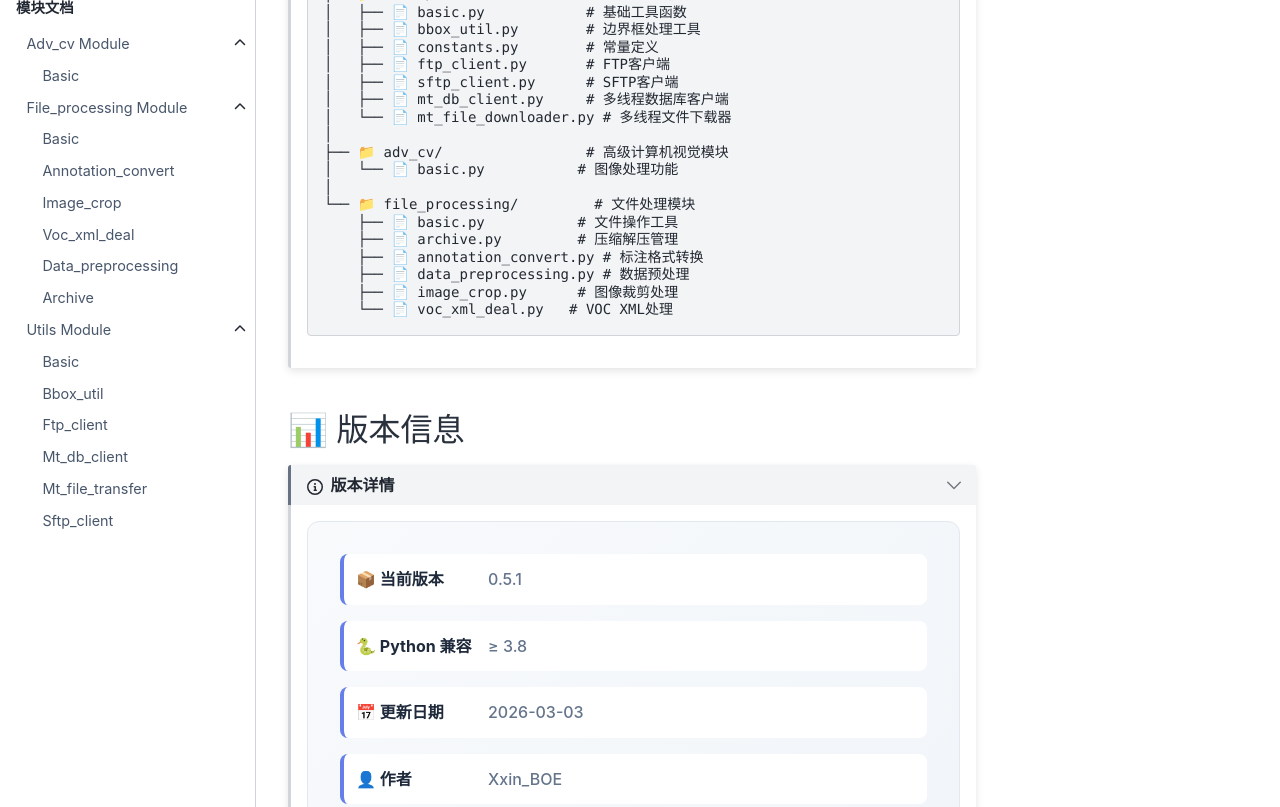
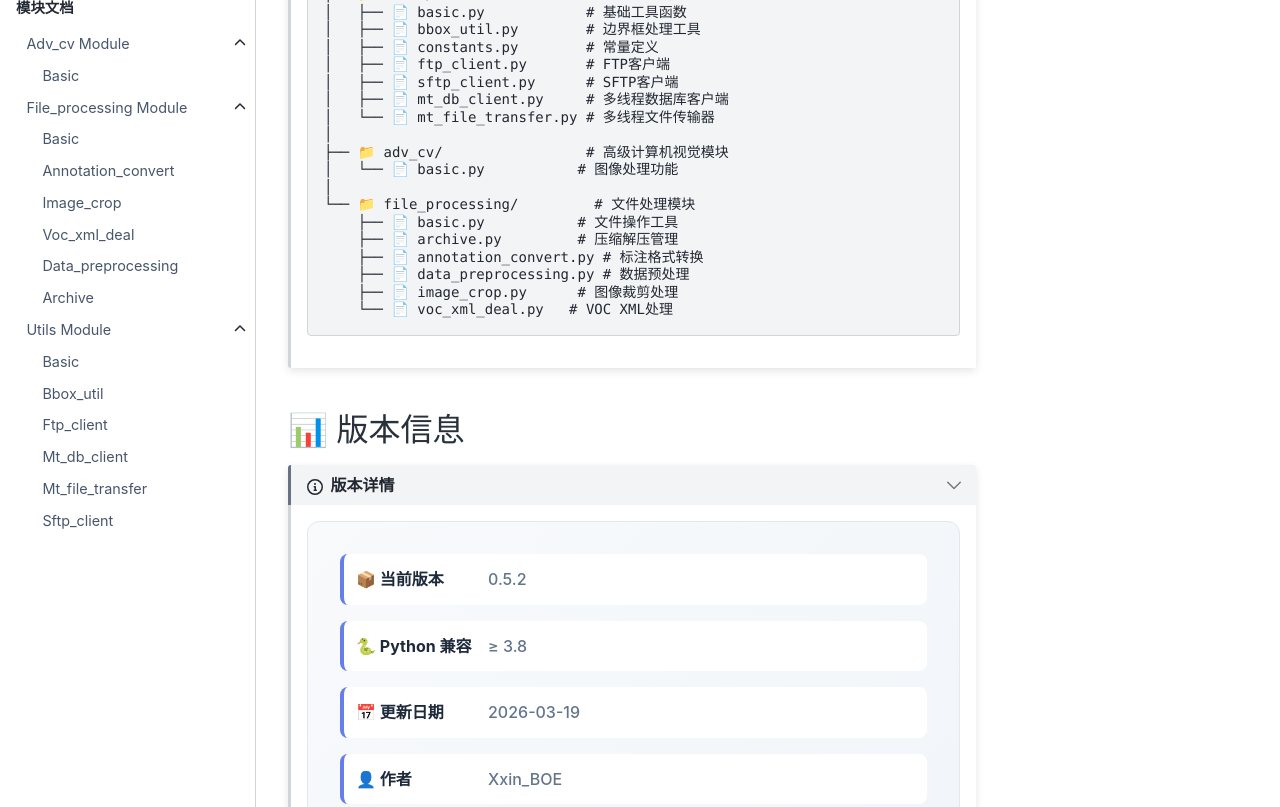
Before and after one commit to Xxin980219/coreXAlgo, a Sphinx documentation site: the page built from source/index.md, in a window 1280 px wide and 1400 px high, scrolled down 1817 px. Shown: the part 344-1151 px from the top of the window. Built offline with Sphinx 7.4.7 and the Sphinx Book theme 1.1.4, drawn with Linux system fonts in a browser that asks for light colours; some of the changed text lies outside the part shown.

Commit message:
update source/index.md.
Signed-off-by: 熊鑫 <916986071@qq.com>

```diff
--- a/source/index.md
+++ b/source/index.md
@@ -2,7 +2,7 @@
 
 <div class="hero-section">
   <div class="hero-content">
-    <div class="hero-badge">🚀 v0.5.1</div>
+    <div class="hero-badge">🚀 v0.5.2</div>
     <h1 class="hero-title">coreXAlgo</h1>
     <p class="hero-subtitle">算法开发工具库</p>
     <p class="hero-description">为算法工程师打造的综合性工具集合，提供高效、可靠的技术支持，显著提升开发效率</p>
@@ -503,7 +503,7 @@
 │   ├── 📄 ftp_client.py       # FTP客户端
 │   ├── 📄 sftp_client.py      # SFTP客户端
 │   ├── 📄 mt_db_client.py     # 多线程数据库客户端
-│   └── 📄 mt_file_downloader.py # 多线程文件下载器
+│   └── 📄 mt_file_transfer.py # 多线程文件传输器
 │
 ├── 📁 adv_cv/                 # 高级计算机视觉模块
 │   └── 📄 basic.py           # 图像处理功能
@@ -527,7 +527,7 @@
 <div class="info-section">
   <div class="info-item">
     <span class="info-label">📦 当前版本</span>
-    <span class="info-value">0.5.1</span>
+    <span class="info-value">0.5.2</span>
   </div>
   <div class="info-item">
     <span class="info-label">🐍 Python 兼容</span>
@@ -535,7 +535,7 @@
   </div>
   <div class="info-item">
     <span class="info-label">📅 更新日期</span>
-    <span class="info-value">2026-03-03</span>
+    <span class="info-value">2026-03-19</span>
   </div>
   <div class="info-item">
     <span class="info-label">👤 作者</span>
@@ -665,6 +665,22 @@
 ## 📝 版本更新日志
 
 <div class="changelog-item">
+  <div class="changelog-version">📌 版本 0.5.2 (2026-03-19)</div>
+  <ul class="changelog-list">
+    <li>优化了 utils/ftp_client.py 和 utils/sftp_client.py，添加了多线程支持</li>
+    <li>实现了线程安全的连接池管理</li>
+    <li>添加了 _process_upload_batch 和 _process_single_upload 方法用于并行上传</li>
+    <li>添加了 _process_download_batch 和 _process_single_download 方法用于并行下载</li>
+    <li>修复了 max_workers 参数未使用的问题</li>
+    <li>修复了 utils/mt_file_transfer.py 中的返回值处理问题</li>
+    <li>确保 parallel_download_by_instances 正确返回成功下载数量</li>
+    <li>统一了FTP和SFTP客户端的返回值处理格式</li>
+    <li>增强了线程安全机制，添加了 threading.RLock() 线程安全锁</li>
+    <li>优化了文件传输性能，支持批量处理文件传输</li>
+  </ul>
+</div>
+
+<div class="changelog-item">
   <div class="changelog-version">📌 版本 0.5.1 (2026-03-03)</div>
   <ul class="changelog-list">
     <li>更新了 file_processing/image_crop.py，添加了新参数：separate_images_xml 和 generate_ok_xml</li>
```
